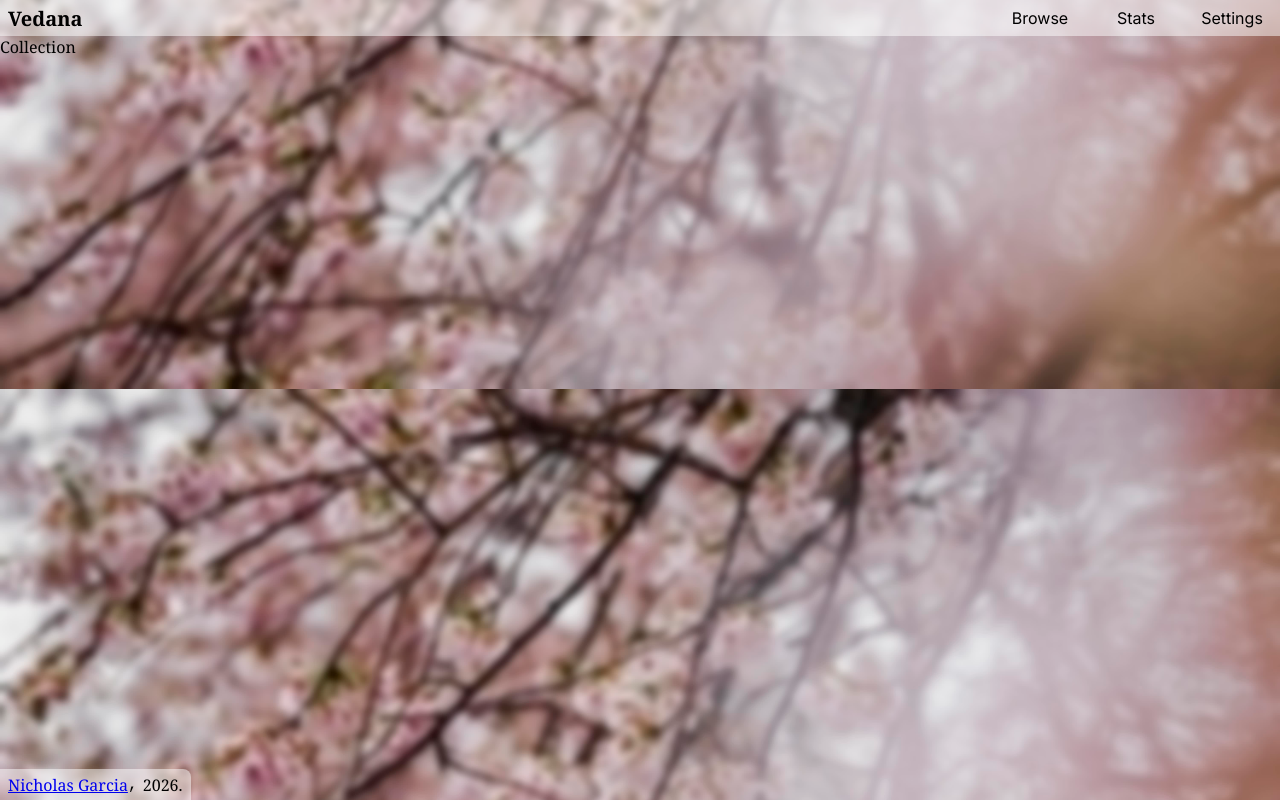
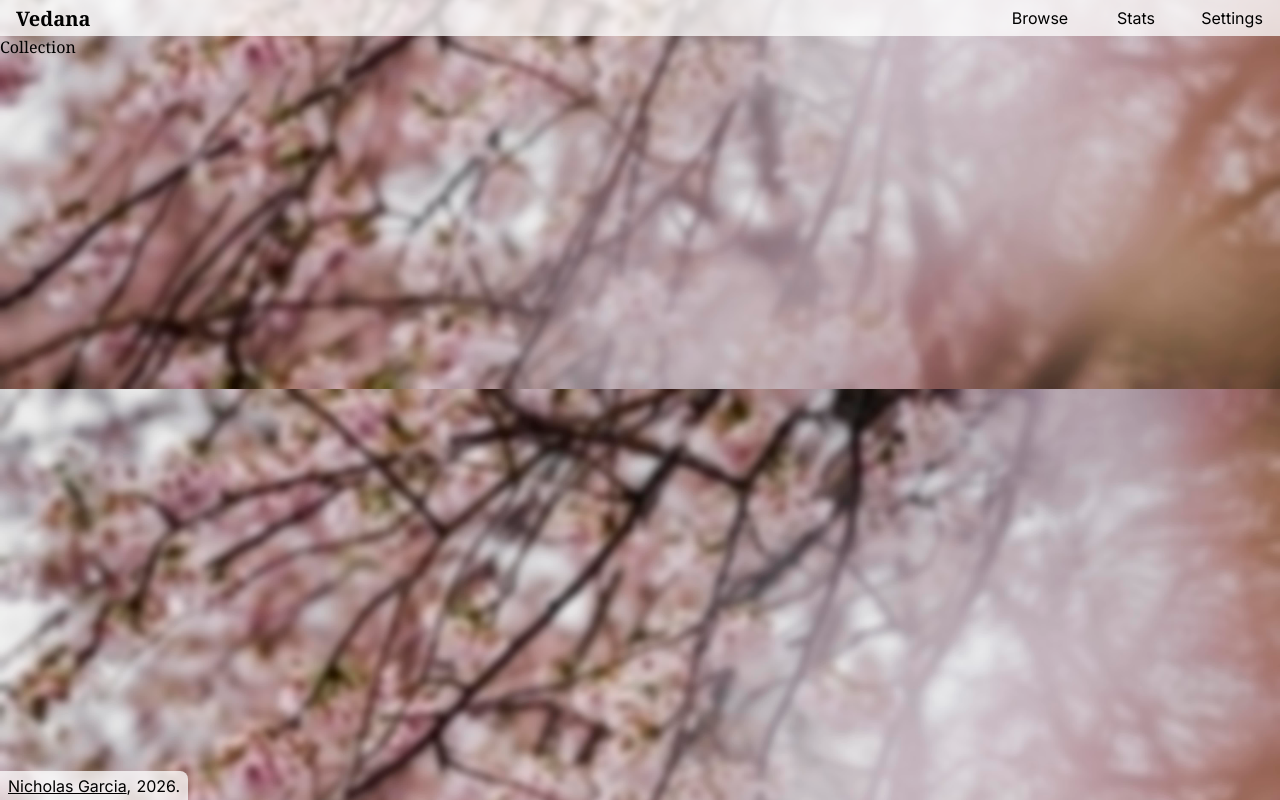
Before and after one commit to 2Geigh/KDict, a React (Vite) app in the folder desktop/frontend/: page /collection in a window 1280 px wide. Built offline with nearby package versions, Linux system fonts and the light colour scheme.

Commit message:
minor style updates

```diff
--- a/desktop/frontend/src/components/MainInput/MainInput.tsx
+++ b/desktop/frontend/src/components/MainInput/MainInput.tsx
@@ -73,7 +73,7 @@ const MainInput: FC = () => {
 		<div id="MainInput">
 			<input
 				id="mainInput"
-				placeholder={"Type a word or sentence..."}
+				placeholder={"Add a sentence..."}
 				maxLength={MAX_SENTENCE_LENGTH}
 				onChange={(e: ChangeEvent<HTMLInputElement>) => {
 					e.preventDefault
--- a/desktop/frontend/src/components/Navbar/Navbar.scss
+++ b/desktop/frontend/src/components/Navbar/Navbar.scss
@@ -10,12 +10,12 @@
 	height: App.$NAVBAR_HEIGHT;
 
 	padding: 0.25em;
-	padding-left: 0.5em;
+	padding-left: 1em;
 	padding-right: 0.5em;
 	box-sizing: border-box;
 
 	color: black;
-	background-color: rgba(255, 255, 255, 0.5);
+	background-color: rgba(255, 255, 255, 0.75);
 
 	a {
 		text-decoration: none;
--- a/desktop/frontend/src/components/Watermark/Watermark.scss
+++ b/desktop/frontend/src/components/Watermark/Watermark.scss
@@ -18,16 +18,18 @@
 
 	border-top-right-radius: 0.5em;
 
-	font-family: monospace;
+	font-family: "Inter", sans-serif;
 	font-weight: lighter;
 	font-size: 1rem;
 
 	transition: background-color 0.1s;
-	background-color: rgba(255, 255, 255, 0.5);
+	background-color: rgba(255, 255, 255, 0.75);
 
 	a {
 		text-decoration: underline;
 		font-size: inherit;
+		font-family: inherit;
+		color: black;
 	}
 
 	.year {
@@ -35,5 +37,6 @@
 		margin-top: 0.05em;
 		// background-color: red;
 		font-size: inherit;
+		font-family: inherit;
 	}
 }
```
